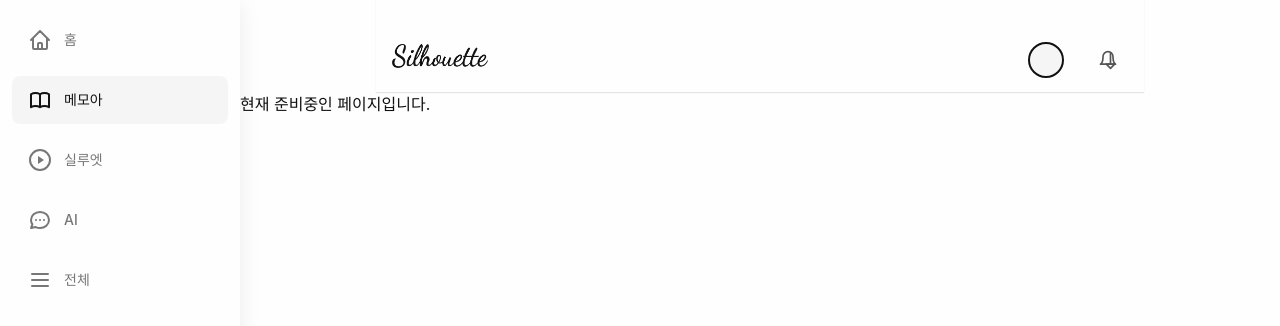
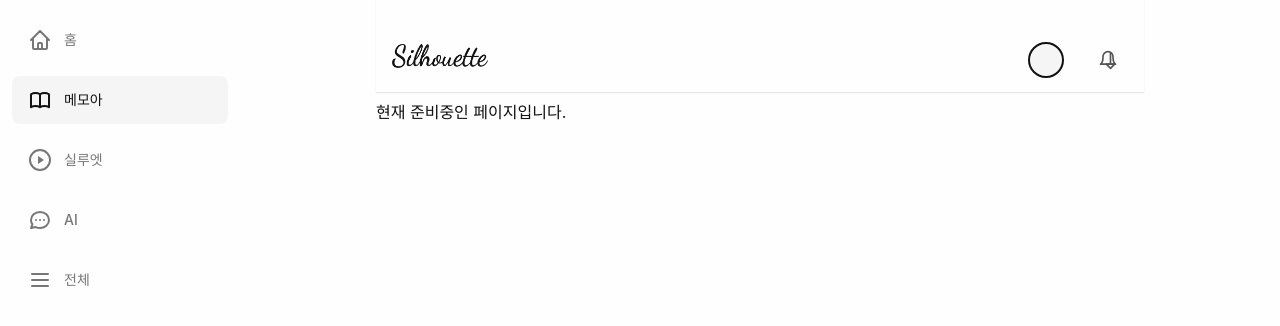
Before and after one commit to DOforTU/talkflow-web, a Next.js app in the folder ui/: page /memoir in a window 1280 px wide. Shown: the top 326 px of the page. Built offline with nearby package versions, Linux system fonts and the light colour scheme; no server answers; a web font is replaced by a local one.

Commit message:
[DESIGN] 메모아 페이지 smart header 적용, 나머지 페이지는 삭제

```diff
--- a/ui/src/app/(complete-onboarding)/all/AllPage.css
+++ b/ui/src/app/(complete-onboarding)/all/AllPage.css
@@ -32,8 +32,9 @@
 }
 
 .user-avatar {
-    width: 80px;
-    height: 80px;
+    width: 60px;
+    height: 60px;
+    padding: 2px;
     border-radius: 50%;
     overflow: hidden;
     flex-shrink: 0;
--- a/ui/src/app/(complete-onboarding)/home/HomePage.css
+++ b/ui/src/app/(complete-onboarding)/home/HomePage.css
@@ -21,7 +21,6 @@
 
 /* Calendar Section */
 .calendar-section {
-    padding-top: 92px;
     background-color: var(--bg-primary);
 }
 
--- a/ui/src/app/(complete-onboarding)/layout.tsx
+++ b/ui/src/app/(complete-onboarding)/layout.tsx
@@ -42,9 +42,7 @@ export default function ProtectedLayout({
 
     return (
         <div className="page-container">
-            <SmartHeader>
-                <AppHeader />
-            </SmartHeader>
+            <AppHeader />
 
             {children}
             <BottomNav />
--- /dev/null
+++ b/ui/src/app/memoir/MemoirPage.css
@@ -0,0 +1,6 @@
+.memoir-container {
+    padding-top: 100px;
+    max-width: 768px;
+    margin: 0 auto;
+    height: 100vh;
+}
--- a/ui/src/app/memoir/layout.tsx
+++ b/ui/src/app/memoir/layout.tsx
@@ -1,4 +1,5 @@
 import AppHeader from "@/components/headers/AppHeader";
+import SmartHeader from "@/components/headers/SmartHeader";
 import BottomNav from "@/components/navigation/BottomNav";
 
 export default function ProtectedLayout({
@@ -8,7 +9,10 @@ export default function ProtectedLayout({
 }>) {
     return (
         <div className="page-container">
-            <AppHeader />
+            <SmartHeader>
+                <AppHeader />
+            </SmartHeader>
+
             {children}
             <BottomNav />
         </div>
--- a/ui/src/app/memoir/page.tsx
+++ b/ui/src/app/memoir/page.tsx
@@ -1,3 +1,5 @@
+import "./MemoirPage.css";
+
 export default function MemoirPage() {
-    return <>현재 준비중인 페이지입니다.</>;
+    return <div className="memoir-container">현재 준비중인 페이지입니다.</div>;
 }
--- a/ui/src/components/navigation/BottomNav.css
+++ b/ui/src/components/navigation/BottomNav.css
@@ -2,8 +2,6 @@
 .bottom-nav {
     position: fixed;
     background-color: var(--bg-primary);
-    box-shadow: var(--card-shadow);
-    backdrop-filter: blur(10px);
     z-index: 1000;
     transition: all 0.3s ease;
 }
```
